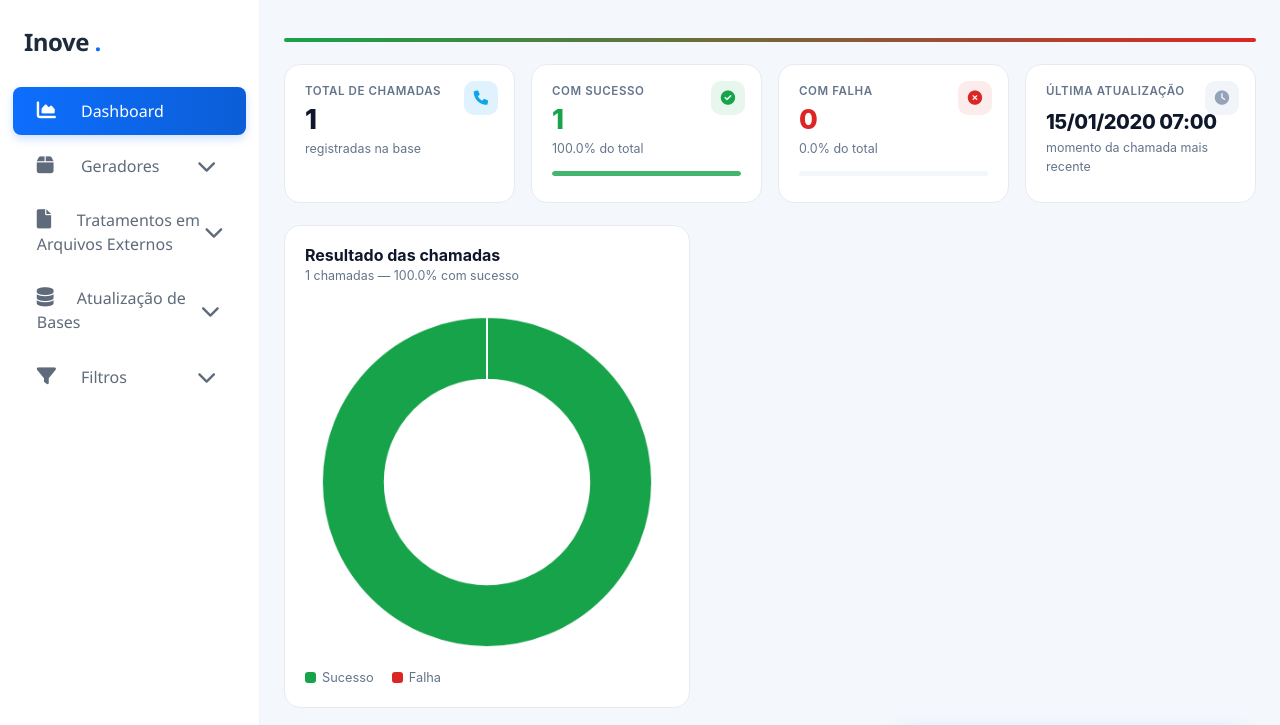
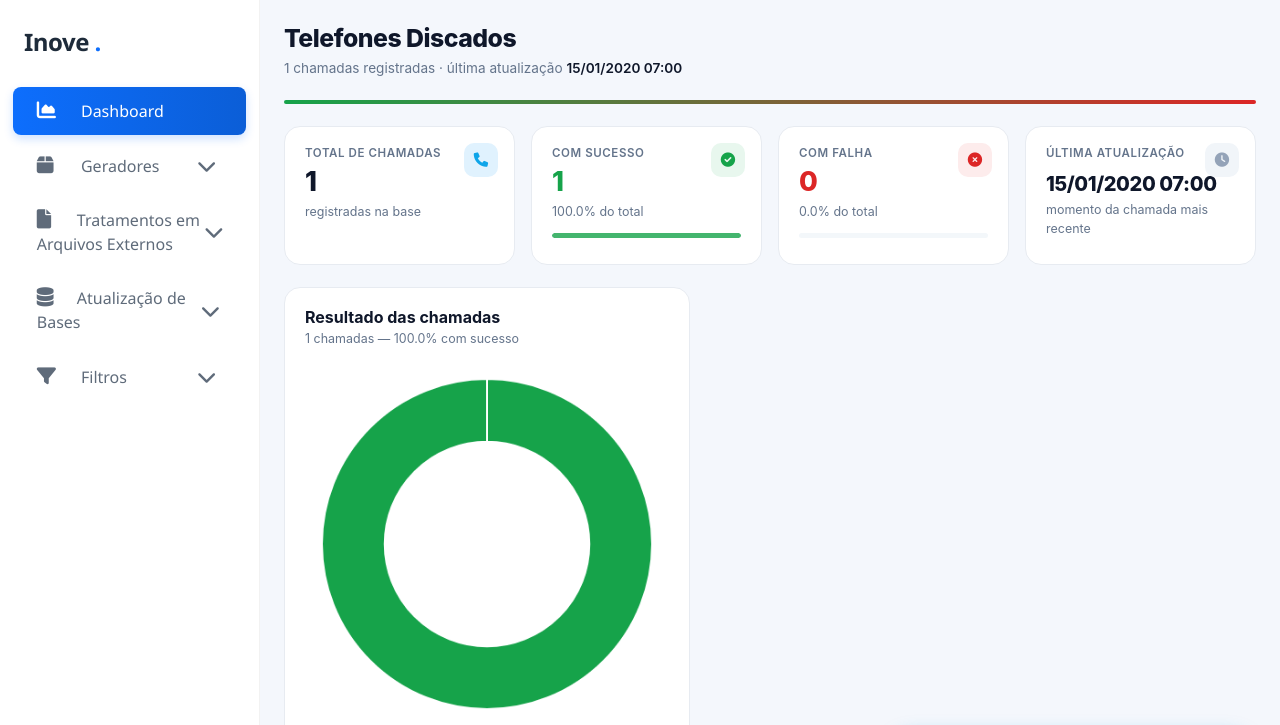
Before and after one commit to SamuelSGSouza/SistemaWebInove, a Django app: page /data/telefones_discados_view in a window 1280 px wide. Shown: the top 725 px of the page. Run offline with Django 5.2, Linux system fonts and the light colour scheme; tables that the repository leaves empty hold one stand-in row (values such as "Sample post").

Commit message:
Deploy automático: atualização de sistema

```diff
--- a/data/templates/telefones_discados.html
+++ b/data/templates/telefones_discados.html
@@ -105,7 +105,16 @@
 <div id="telRoot">
 
   <!-- ===== Cabeçalho + controles ===== -->
-
+   <!-- ===== Cabeçalho + controles ===== -->
+  <div class="dash-head">
+    <div>
+      <h2>Telefones Discados</h2>
+      <div class="dash-sub">
+        {{ resumo.total|intcomma }} chamadas registradas
+        {% if resumo.ultima_chamada %}· última atualização <b>{{ resumo.ultima_chamada|date:"d/m/Y H:i" }}</b>{% endif %}
+      </div>
+    </div>
+  </div>
 
   <div class="seg-flag"></div>
 
```
